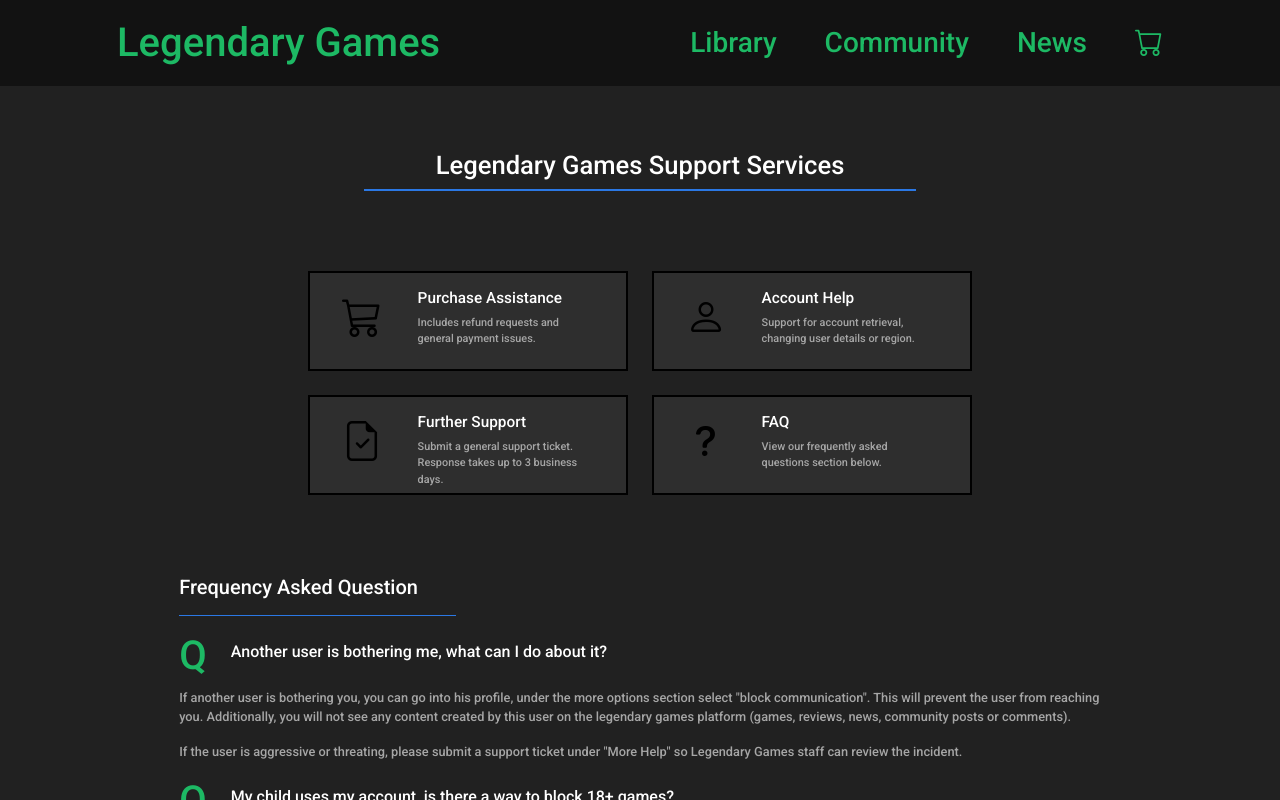
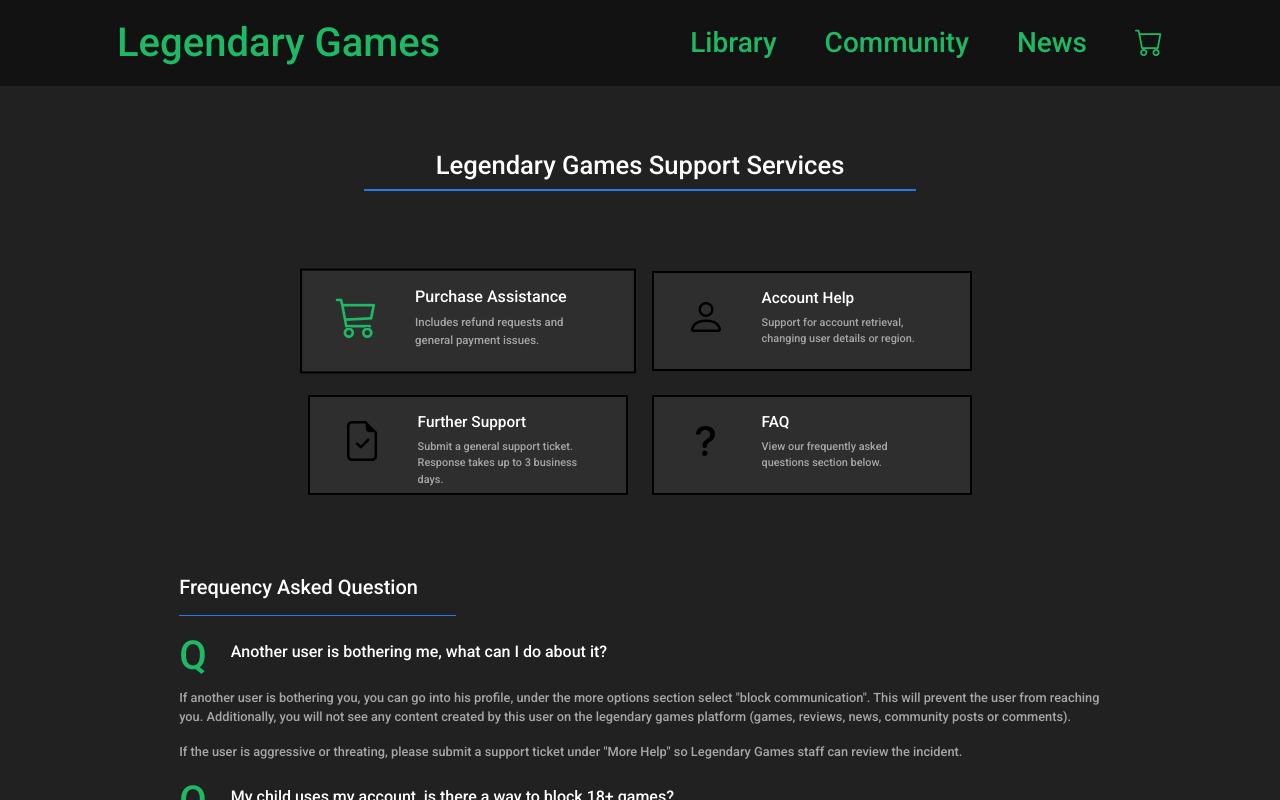
Before and after one commit to legendary-games-hic/legendary-games, a React (Vite) app: page /support in a window 1280 px wide. In both pictures the pointer is over the icon 379 px from the left and 326 px from the top of the page. Shown: the top 800 px of the page. Built offline with nearby package versions, Linux system fonts and the light colour scheme; no server answers.

Commit message:
visual effects for hovering
added visual effects for support page buttons on hover and also on the main page game cards

```diff
--- a/src/assets/css/components/SmallGameCard.css
+++ b/src/assets/css/components/SmallGameCard.css
@@ -13,6 +13,7 @@
 
 .small-game-card-container:hover{
     transform: scale(1.1);
+    cursor: pointer;
 }
 
 .small-game-card-overlay{
--- a/src/assets/css/components/SupportCard.css
+++ b/src/assets/css/components/SupportCard.css
@@ -11,6 +11,8 @@
     border: 2px solid black;
 
     background-color: rgb(46, 46, 46);
+
+    transition: 0.4s ease-in-out;
 }
 
 .support-card-text-description{
@@ -27,3 +29,12 @@
 
     font-size: 5vh;
 }
+
+.support-card-container:hover .support-card-icon{
+    color: #1DB964;
+}
+
+.support-card-container:hover{
+    transform: scale(1.05);
+    cursor: pointer;
+}
--- a/src/assets/css/globals.css
+++ b/src/assets/css/globals.css
@@ -9,7 +9,7 @@
 }
 
 .legendary-green-color{
-    color: #1DB964
+    color: #1DB964;
 }
 
 .legendary-blue-color{
```
